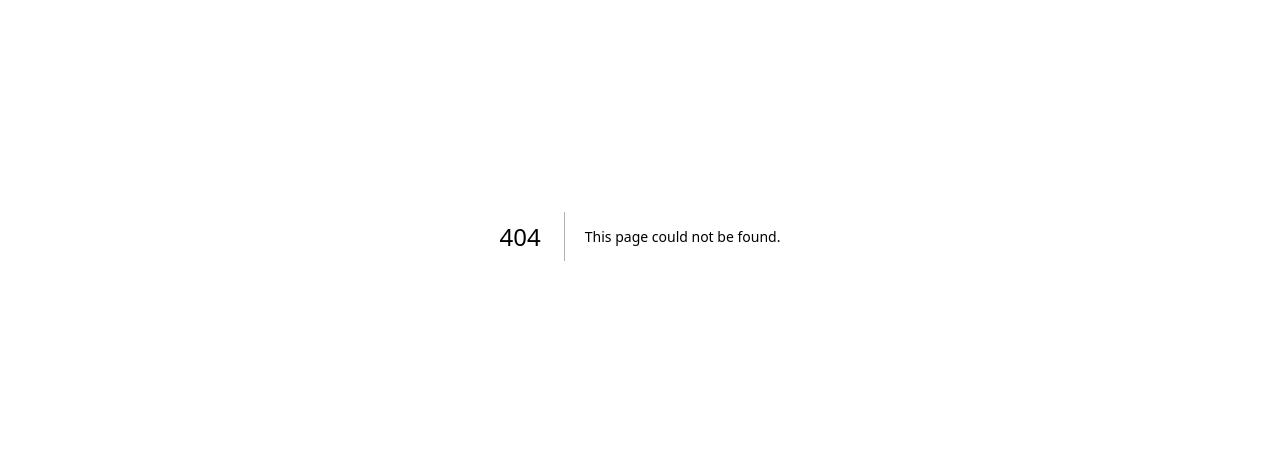
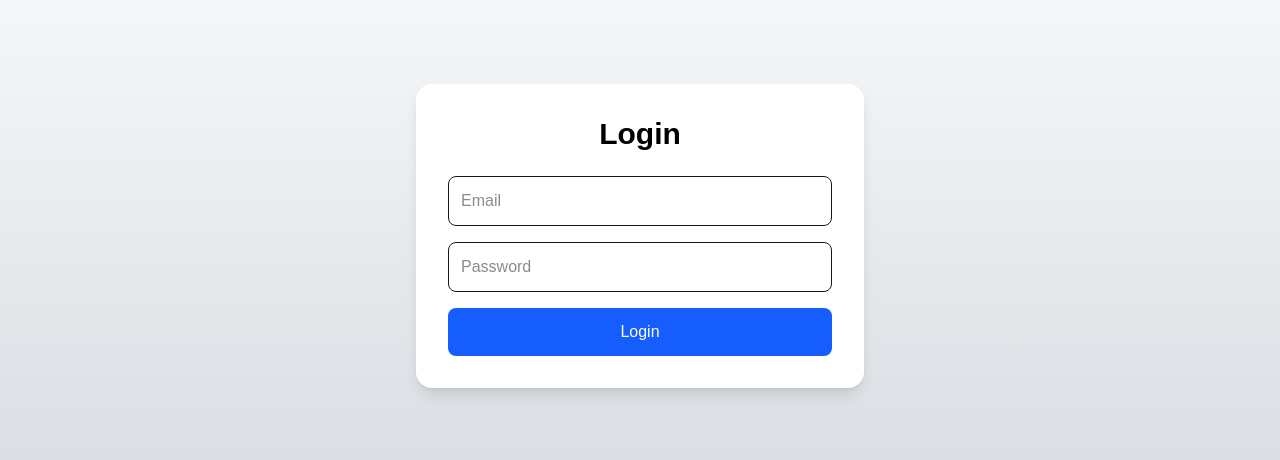
Before and after one commit to ChawankornT/musicplaylist, a Next.js app: page /login in a window 1280 px wide. Before the commit this address had no page. Shown: the part 164-624 px from the top of the page. Built offline with nearby package versions, Linux system fonts and the light colour scheme.

Commit message:
add login page

```diff
--- /dev/null
+++ b/src/app/login/page.tsx
@@ -0,0 +1,69 @@
+"use client";
+
+import { useState } from "react";
+import { useRouter } from "next/navigation";
+import { supabase } from "@/utils/supabaseClient";
+
+export default function Login() {
+  const router = useRouter();
+  const [email, setEmail] = useState("");
+  const [password, setPassword] = useState("");
+  const [loading, setLoading] = useState(false);
+  const [errorMsg, setErrorMsg] = useState("");
+
+  const handleLogin = async () => {
+    setLoading(true);
+    setErrorMsg("");
+    const { data, error } = await supabase.auth.signInWithPassword({
+      email,
+      password,
+    });
+    if (error) {
+      setErrorMsg(error.message);
+      setLoading(false);
+      return;
+    } else {
+      router.replace("/dashboard");
+    }
+  };
+
+  return (
+    <div className="flex min-h-screen items-center justify-center bg-gradient-to-b from-white to-gray-300">
+      <div className="w-full max-w-md p-8 bg-white rounded-2xl shadow-lg">
+        <h1 className="text-3xl font-bold text-center text-black mb-6">
+          Login
+        </h1>
+
+        {errorMsg && (
+          <div className="bg-red-100 text-red-700 p-2 mb-4 rounded">
+            {errorMsg}
+          </div>
+        )}
+
+        <div className="flex flex-col gap-4">
+          <input
+            type="email"
+            placeholder="Email"
+            value={email}
+            onChange={(e) => setEmail(e.target.value)}
+            className="p-3 border rounded-lg"
+          />
+          <input
+            type="password"
+            placeholder="Password"
+            value={password}
+            onChange={(e) => setPassword(e.target.value)}
+            className="p-3 border rounded-lg"
+          />
+          <button
+            onClick={handleLogin}
+            disabled={loading}
+            className="bg-blue-600 text-white p-3 rounded-lg hover:bg-blue-700"
+          >
+            {loading ? "Logging in..." : "Login"}
+          </button>
+        </div>
+      </div>
+    </div>
+  );
+}
--- a/src/app/page.tsx
+++ b/src/app/page.tsx
@@ -1,103 +1,9 @@
-import Image from "next/image";
+import Login from "./login/page";
 
 export default function Home() {
   return (
-    <div className="font-sans grid grid-rows-[20px_1fr_20px] items-center justify-items-center min-h-screen p-8 pb-20 gap-16 sm:p-20">
-      <main className="flex flex-col gap-[32px] row-start-2 items-center sm:items-start">
-        <Image
-          className="dark:invert"
-          src="/next.svg"
-          alt="Next.js logo"
-          width={180}
-          height={38}
-          priority
-        />
-        <ol className="font-mono list-inside list-decimal text-sm/6 text-center sm:text-left">
-          <li className="mb-2 tracking-[-.01em]">
-            Get started by editing{" "}
-            <code className="bg-black/[.05] dark:bg-white/[.06] font-mono font-semibold px-1 py-0.5 rounded">
-              src/app/page.tsx
-            </code>
-            .
-          </li>
-          <li className="tracking-[-.01em]">
-            Save and see your changes instantly.
-          </li>
-        </ol>
-
-        <div className="flex gap-4 items-center flex-col sm:flex-row">
-          <a
-            className="rounded-full border border-solid border-transparent transition-colors flex items-center justify-center bg-foreground text-background gap-2 hover:bg-[#383838] dark:hover:bg-[#ccc] font-medium text-sm sm:text-base h-10 sm:h-12 px-4 sm:px-5 sm:w-auto"
-            href="https://vercel.com/new?utm_source=create-next-app&utm_medium=appdir-template-tw&utm_campaign=create-next-app"
-            target="_blank"
-            rel="noopener noreferrer"
-          >
-            <Image
-              className="dark:invert"
-              src="/vercel.svg"
-              alt="Vercel logomark"
-              width={20}
-              height={20}
-            />
-            Deploy now
-          </a>
-          <a
-            className="rounded-full border border-solid border-black/[.08] dark:border-white/[.145] transition-colors flex items-center justify-center hover:bg-[#f2f2f2] dark:hover:bg-[#1a1a1a] hover:border-transparent font-medium text-sm sm:text-base h-10 sm:h-12 px-4 sm:px-5 w-full sm:w-auto md:w-[158px]"
-            href="https://nextjs.org/docs?utm_source=create-next-app&utm_medium=appdir-template-tw&utm_campaign=create-next-app"
-            target="_blank"
-            rel="noopener noreferrer"
-          >
-            Read our docs
-          </a>
-        </div>
-      </main>
-      <footer className="row-start-3 flex gap-[24px] flex-wrap items-center justify-center">
-        <a
-          className="flex items-center gap-2 hover:underline hover:underline-offset-4"
-          href="https://nextjs.org/learn?utm_source=create-next-app&utm_medium=appdir-template-tw&utm_campaign=create-next-app"
-          target="_blank"
-          rel="noopener noreferrer"
-        >
-          <Image
-            aria-hidden
-            src="/file.svg"
-            alt="File icon"
-            width={16}
-            height={16}
-          />
-          Learn
-        </a>
-        <a
-          className="flex items-center gap-2 hover:underline hover:underline-offset-4"
-          href="https://vercel.com/templates?framework=next.js&utm_source=create-next-app&utm_medium=appdir-template-tw&utm_campaign=create-next-app"
-          target="_blank"
-          rel="noopener noreferrer"
-        >
-          <Image
-            aria-hidden
-            src="/window.svg"
-            alt="Window icon"
-            width={16}
-            height={16}
-          />
-          Examples
-        </a>
-        <a
-          className="flex items-center gap-2 hover:underline hover:underline-offset-4"
-          href="https://nextjs.org?utm_source=create-next-app&utm_medium=appdir-template-tw&utm_campaign=create-next-app"
-          target="_blank"
-          rel="noopener noreferrer"
-        >
-          <Image
-            aria-hidden
-            src="/globe.svg"
-            alt="Globe icon"
-            width={16}
-            height={16}
-          />
-          Go to nextjs.org →
-        </a>
-      </footer>
+    <div>
+      <Login />
     </div>
   );
 }
```
